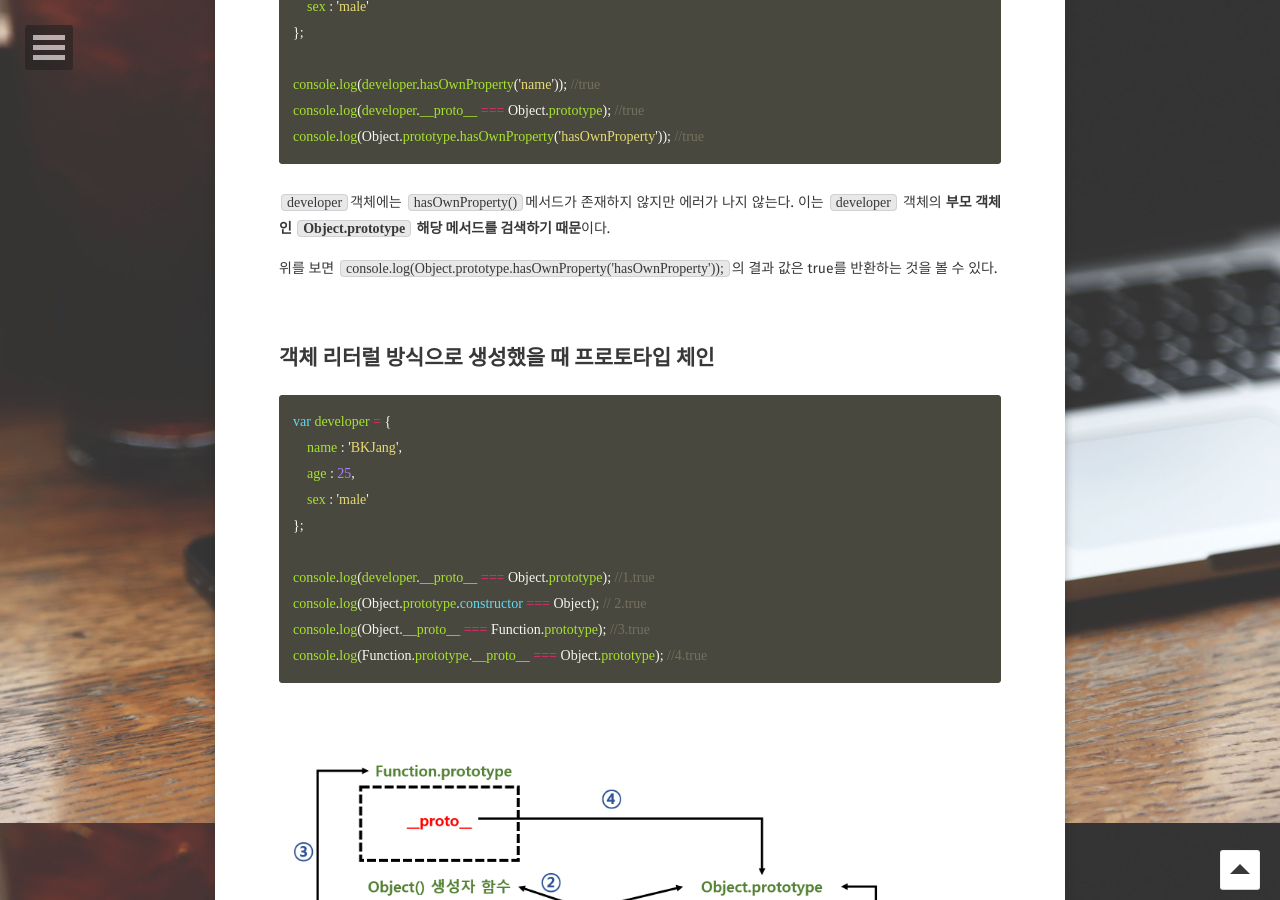
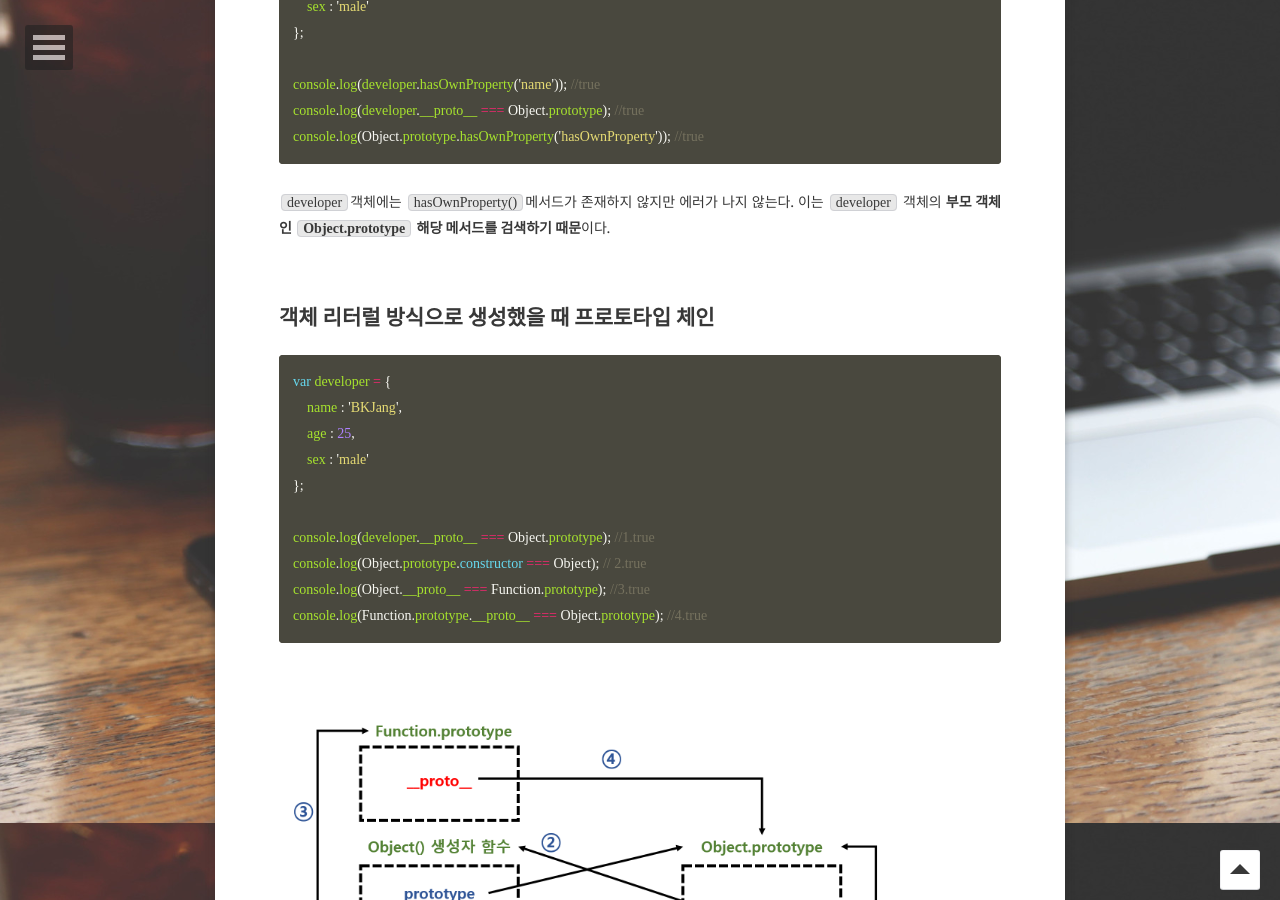
Before and after one commit to BKJang/DEVLOG, a Jekyll site: the page built from _posts/javascript/2018-10-03-ProtoType_Chain.md, in a window 1280 px wide and 900 px high, scrolled down 977 px. Built offline with Jekyll 4.4.1, drawn with Linux system fonts in a browser that asks for light colours; some web fonts are replaced; comment, search, counter and statistics services are not loaded.

Commit message:
Commit 2018-10-03-ProtoType_Chain.md

```diff
--- a/_posts/javascript/2018-10-03-ProtoType_Chain.md
+++ b/_posts/javascript/2018-10-03-ProtoType_Chain.md
@@ -31,8 +31,6 @@ console.log(Object.prototype.hasOwnProperty('hasOwnProperty')); //true
 
 `developer`객체에는 `hasOwnProperty()`메서드가 존재하지 않지만 에러가 나지 않는다.
 이는 `developer` 객체의 **부모 객체인 `Object.prototype` 해당 메서드를 검색하기 때문**이다.
-
-위를 보면 `console.log(Object.prototype.hasOwnProperty('hasOwnProperty'));`의 결과 값은 true를 반환하는 것을 볼 수 있다.
 
 <br/>
 
```
